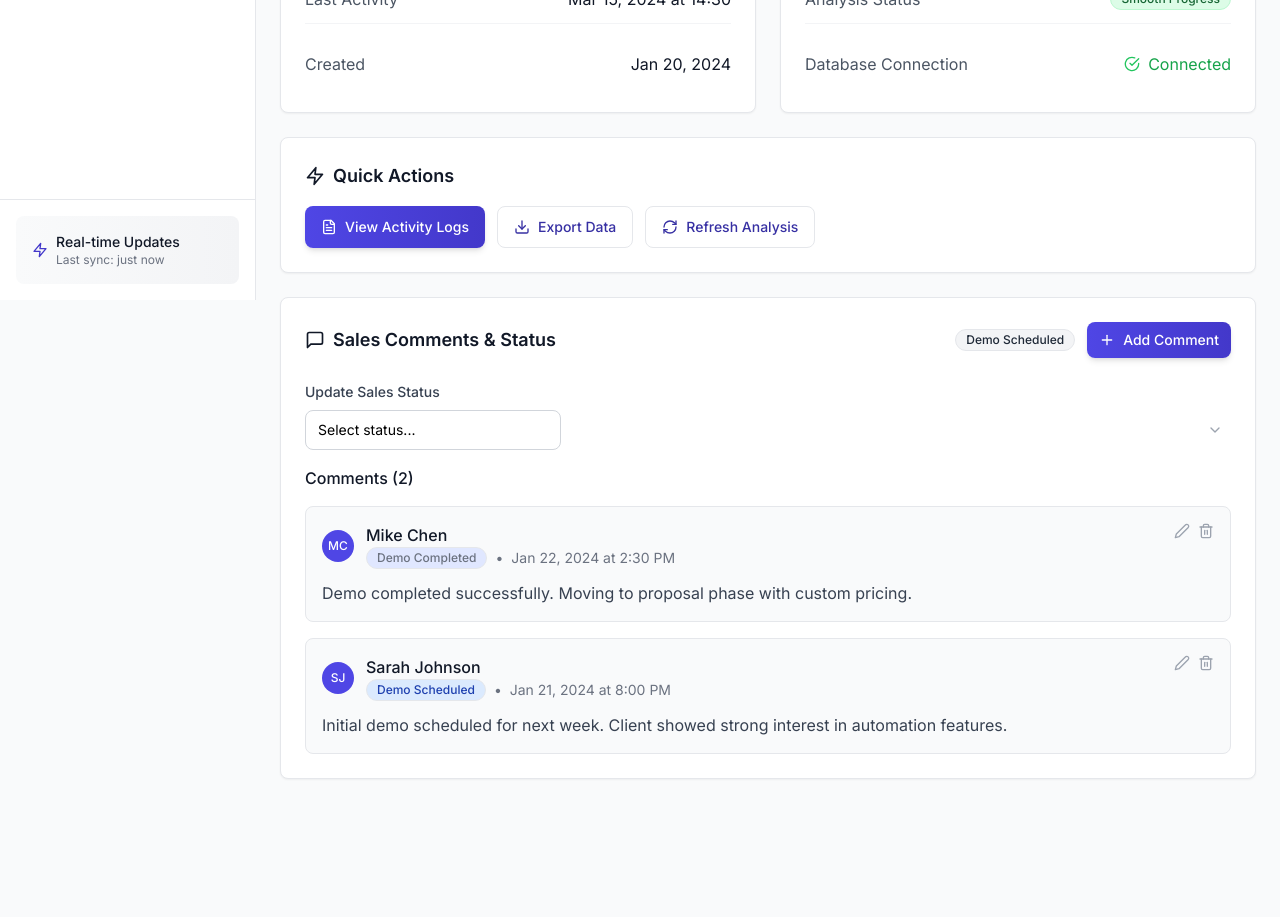
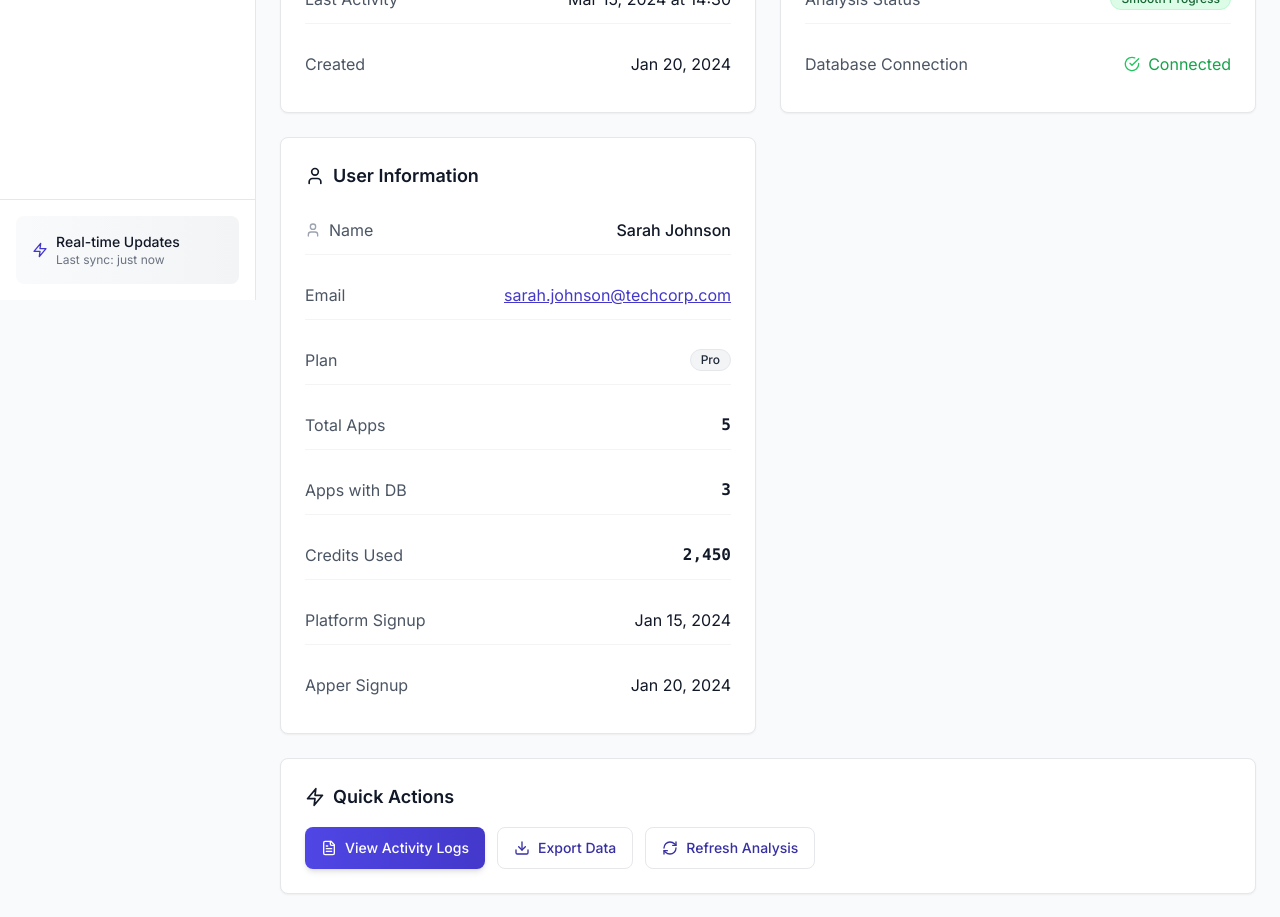
Before and after one commit to apper-apps/supporthub-analytics-level, a React (Vite) app: page /apps/1 in a window 1280 px wide. Shown: the part 500-1417 px from the top of the page. Before the commit the page ends 1303 px from the top, so only its background shows below. Built offline with nearby package versions, Linux system fonts and the light colour scheme.

Commit message:
Add user details display to AppDetail page with comprehensive user information card

```diff
--- a/src/components/pages/AppDetail.jsx
+++ b/src/components/pages/AppDetail.jsx
@@ -11,14 +11,18 @@ import Select from "@/components/atoms/Select";
 import Badge from "@/components/atoms/Badge";
 import Button from "@/components/atoms/Button";
 import appService from "@/services/api/appService";
+import userDetailsService from "@/services/api/userDetailsService";
 import salesCommentService from "@/services/api/salesCommentService";
 
 const AppDetail = () => {
   const { appId } = useParams();
   const navigate = useNavigate();
-  const [app, setApp] = useState(null);
+const [app, setApp] = useState(null);
+  const [user, setUser] = useState(null);
   const [loading, setLoading] = useState(true);
+  const [userLoading, setUserLoading] = useState(false);
   const [error, setError] = useState("");
+  const [userError, setUserError] = useState("");
 
   // Sales comments state
   const [comments, setComments] = useState([]);
@@ -69,8 +73,21 @@ const fetchComments = async () => {
     } finally {
       setCommentsLoading(false);
     }
+};
+
+  const fetchUser = async (userId) => {
+    try {
+      setUserLoading(true);
+      setUserError("");
+      const userData = await userDetailsService.getById(userId);
+      setUser(userData);
+    } catch (err) {
+      setUserError(err.message || "Failed to load user details");
+      toast.error(err.message || "Failed to load user details");
+    } finally {
+      setUserLoading(false);
+    }
   };
-
   const handleUpdateSalesStatus = async (newStatus) => {
     try {
       const id = parseInt(appId);
@@ -160,10 +177,13 @@ try {
     fetchApp();
   }, [appId]);
 
-  useEffect(() => {
+useEffect(() => {
     if (app) {
       fetchComments();
       setCurrentSalesStatus(app.SalesStatus || "");
+      if (app.UserId) {
+        fetchUser(app.UserId);
+      }
     }
   }, [app, appId]);
 
@@ -323,6 +343,100 @@ try {
               </div>
             </div>
           </div>
+</div>
+
+        {/* User Information */}
+        <div className="bg-white rounded-lg shadow-sm border border-gray-200 p-6">
+          <h3 className="text-lg font-semibold text-gray-900 mb-4 flex items-center">
+            <ApperIcon name="User" size={20} className="mr-2" />
+            User Information
+          </h3>
+          {userLoading ? (
+            <div className="space-y-4">
+              <div className="animate-shimmer h-4 bg-gray-100 rounded w-3/4"></div>
+              <div className="animate-shimmer h-4 bg-gray-100 rounded w-1/2"></div>
+              <div className="animate-shimmer h-4 bg-gray-100 rounded w-2/3"></div>
+            </div>
+          ) : userError ? (
+            <div className="text-center py-8">
+              <ApperIcon name="AlertCircle" size={32} className="text-red-500 mx-auto mb-2" />
+              <p className="text-red-600 text-sm mb-3">{userError}</p>
+              <Button
+                onClick={() => app?.UserId && fetchUser(app.UserId)}
+                variant="outline"
+                size="sm"
+              >
+                <ApperIcon name="RotateCcw" size={16} className="mr-2" />
+                Retry
+              </Button>
+            </div>
+          ) : user ? (
+            <div className="space-y-4">
+              <div className="flex justify-between items-center py-3 border-b border-gray-100 last:border-b-0">
+                <div className="flex items-center">
+                  <ApperIcon name="User" size={16} className="text-gray-400 mr-2" />
+                  <span className="text-gray-600">Name</span>
+                </div>
+                <span className="font-medium text-gray-900">{user.Name}</span>
+              </div>
+              <div className="flex justify-between items-center py-3 border-b border-gray-100 last:border-b-0">
+                <span className="text-gray-600">Email</span>
+                <a
+                  href={`mailto:${user.Email}`}
+                  className="text-primary-600 hover:text-primary-700 underline transition-colors"
+                >
+                  {user.Email}
+                </a>
+              </div>
+              <div className="flex justify-between items-center py-3 border-b border-gray-100 last:border-b-0">
+                <span className="text-gray-600">Plan</span>
+                <Badge
+                  variant={
+                    user.Plan === "Enterprise" ? "default" :
+                    user.Plan === "Pro" ? "default" :
+                    user.Plan === "Basic" ? "secondary" : "outline"
+                  }
+                >
+                  {user.Plan}
+                </Badge>
+              </div>
+              <div className="flex justify-between items-center py-3 border-b border-gray-100 last:border-b-0">
+                <span className="text-gray-600">Total Apps</span>
+                <span className="font-mono font-semibold text-gray-900">
+                  {user.TotalApps.toLocaleString()}
+                </span>
+              </div>
+              <div className="flex justify-between items-center py-3 border-b border-gray-100 last:border-b-0">
+                <span className="text-gray-600">Apps with DB</span>
+                <span className="font-mono font-semibold text-gray-900">
+                  {user.TotalAppWithDB.toLocaleString()}
+                </span>
+              </div>
+              <div className="flex justify-between items-center py-3 border-b border-gray-100 last:border-b-0">
+                <span className="text-gray-600">Credits Used</span>
+                <span className="font-mono font-semibold text-gray-900">
+                  {user.TotalCreditsUsed.toLocaleString()}
+                </span>
+              </div>
+              <div className="flex justify-between items-center py-3 border-b border-gray-100 last:border-b-0">
+                <span className="text-gray-600">Platform Signup</span>
+                <span className="text-gray-900">
+                  {format(new Date(user.PlatformSignupDate), "MMM dd, yyyy")}
+                </span>
+              </div>
+              <div className="flex justify-between items-center py-3 border-b border-gray-100 last:border-b-0">
+                <span className="text-gray-600">Apper Signup</span>
+                <span className="text-gray-900">
+                  {format(new Date(user.ApperSignupDate), "MMM dd, yyyy")}
+                </span>
+              </div>
+            </div>
+          ) : (
+            <div className="text-center py-8 text-gray-500">
+              <ApperIcon name="User" size={32} className="mx-auto mb-2 opacity-50" />
+              <p>No user information available</p>
+            </div>
+          )}
         </div>
       </motion.div>
 
```
